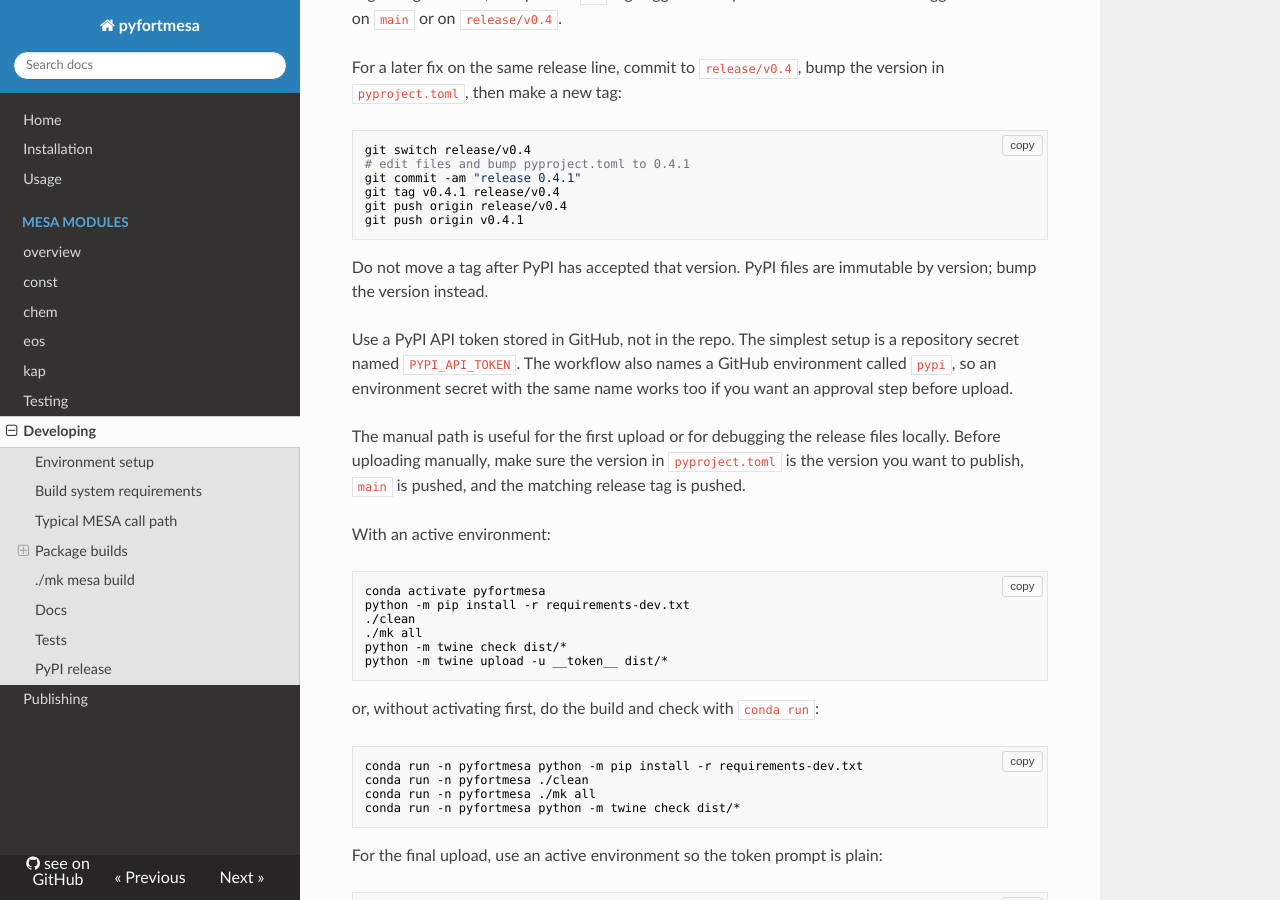
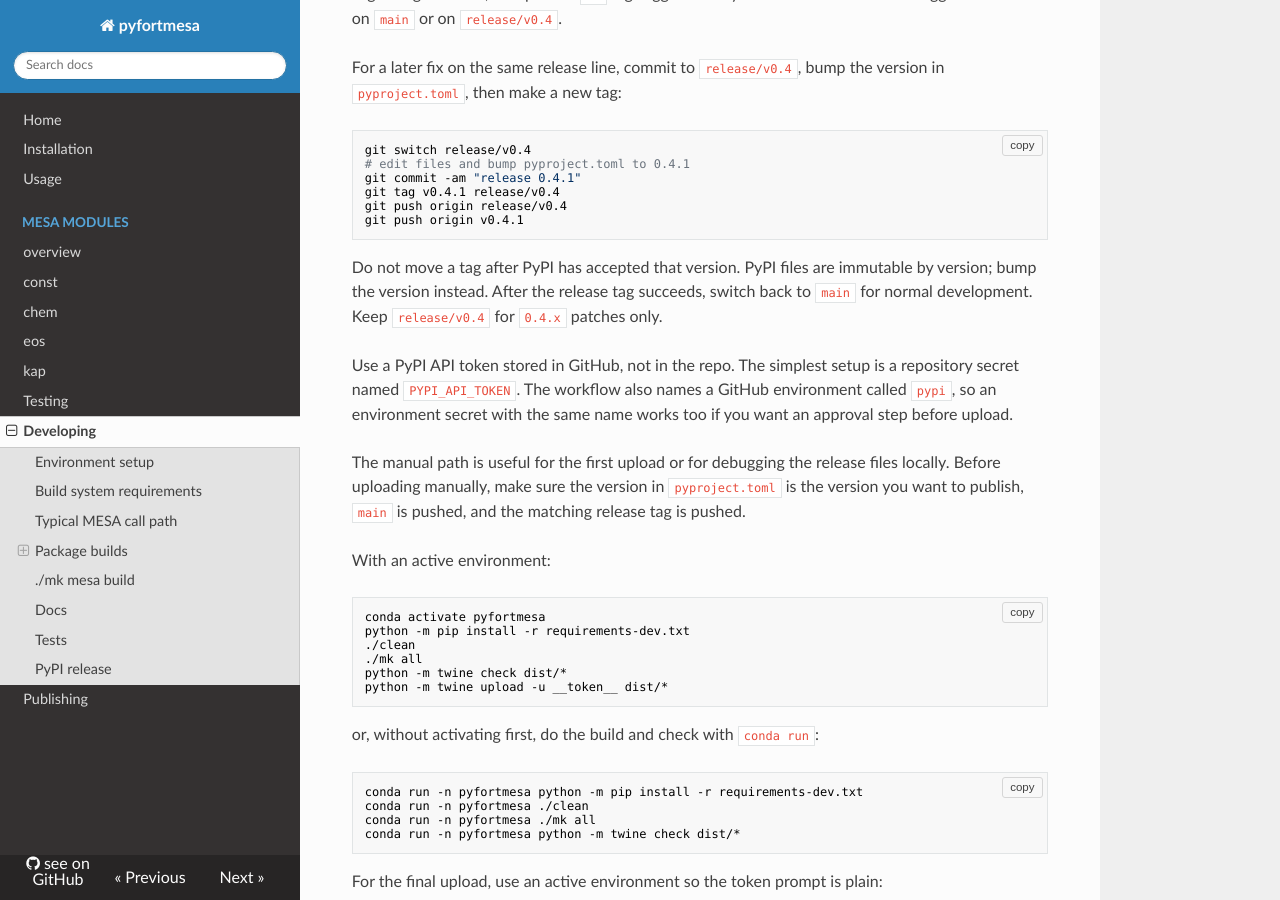
Before and after one commit to Debraheem/pyfortmesa, an MkDocs documentation site: the page built from docs/developing.md, in a window 1280 px wide and 900 px high, scrolled down 7467 px. Built offline with MkDocs 1.6.1, drawn with Linux system fonts in a browser that asks for light colours; nearby versions of some CDN libraries.

Commit message:
document post release branch flow

````diff
--- a/docs/developing.md
+++ b/docs/developing.md
@@ -407,7 +407,9 @@ git push origin v0.4.1
 ```
 
 Do not move a tag after PyPI has accepted that version. PyPI files are
-immutable by version; bump the version instead.
+immutable by version; bump the version instead. After the release tag succeeds,
+switch back to `main` for normal development. Keep `release/v0.4` for `0.4.x`
+patches only.
 
 Use a PyPI API token stored in GitHub, not in the repo. The simplest setup
 is a repository secret named `PYPI_API_TOKEN`. The workflow also names a
````
